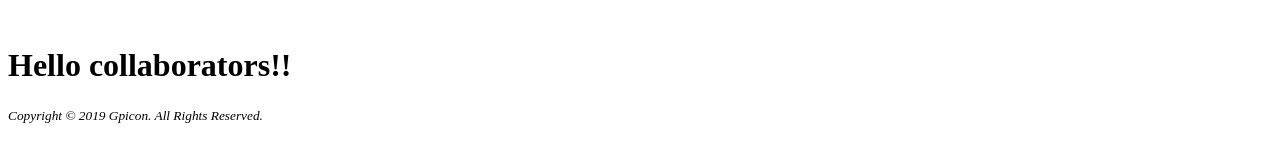
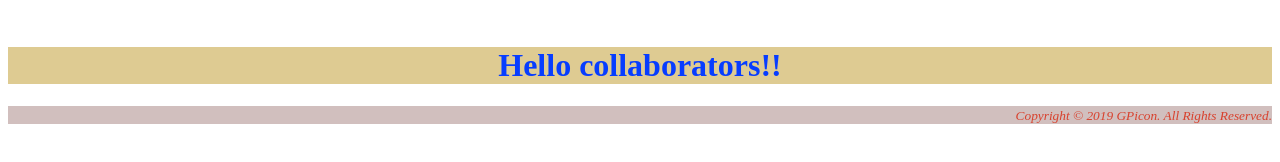
Before and after one commit to gilbertopicon/assignment02, a plain HTML site: page index.html in a window 1280 px wide. Drawn offline with Linux system fonts and the light colour scheme.

Commit message:
Adding CSS file

```diff
--- a/index.html
+++ b/index.html
@@ -1,13 +1,15 @@
-<!--
+<!--**********************************************
 Name: Gilberto Picon
 Assignment: 02
 Purpose: Creating local and remote repositories
--->
+********************************************** -->
 
 <!DOCTYPE html>
 <html lang="en">
     <head>
         <title>GPicon - Asgn02</title>
+        <meta charset="utf-8">
+        <link rel="stylesheet" href="styles.css" />
     </head>
     <body>
         <br>
@@ -15,7 +17,7 @@ Purpose: Creating local and remote repositories
             Hello collaborators!!
         </h1>
         <footer>
-            <small><i>Copyright &copy; 2019 Gpicon. All Rights Reserved.</i></small>
+            <small><i>Copyright &copy; 2019 GPicon. All Rights Reserved.</i></small>
         </footer>
     </body>
 </html>
--- /dev/null
+++ b/styles.css
@@ -0,0 +1,19 @@
+/***********************************************
+Name: Gilberto Picon
+Assignment: 02
+Purpose: CSS stylesheet for index.html
+***********************************************/
+
+h1 {
+   background: #DECB92;
+   width: auto;
+   color: #073DFF;
+   text-align: center;
+}
+
+footer {
+   background: #D1BFBE;
+   width: auto;
+   color: #D8412D;
+   text-align: right;
+}
```
